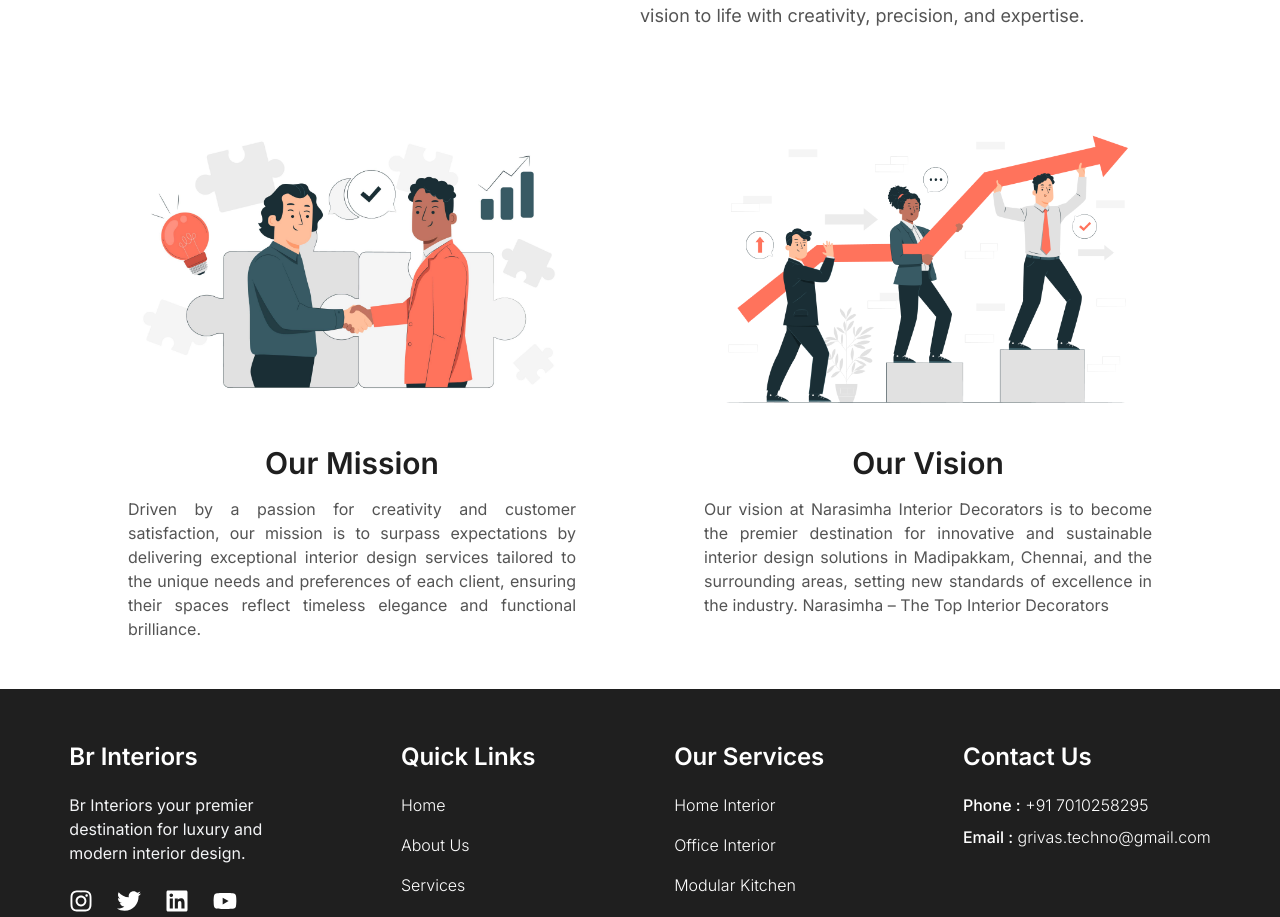
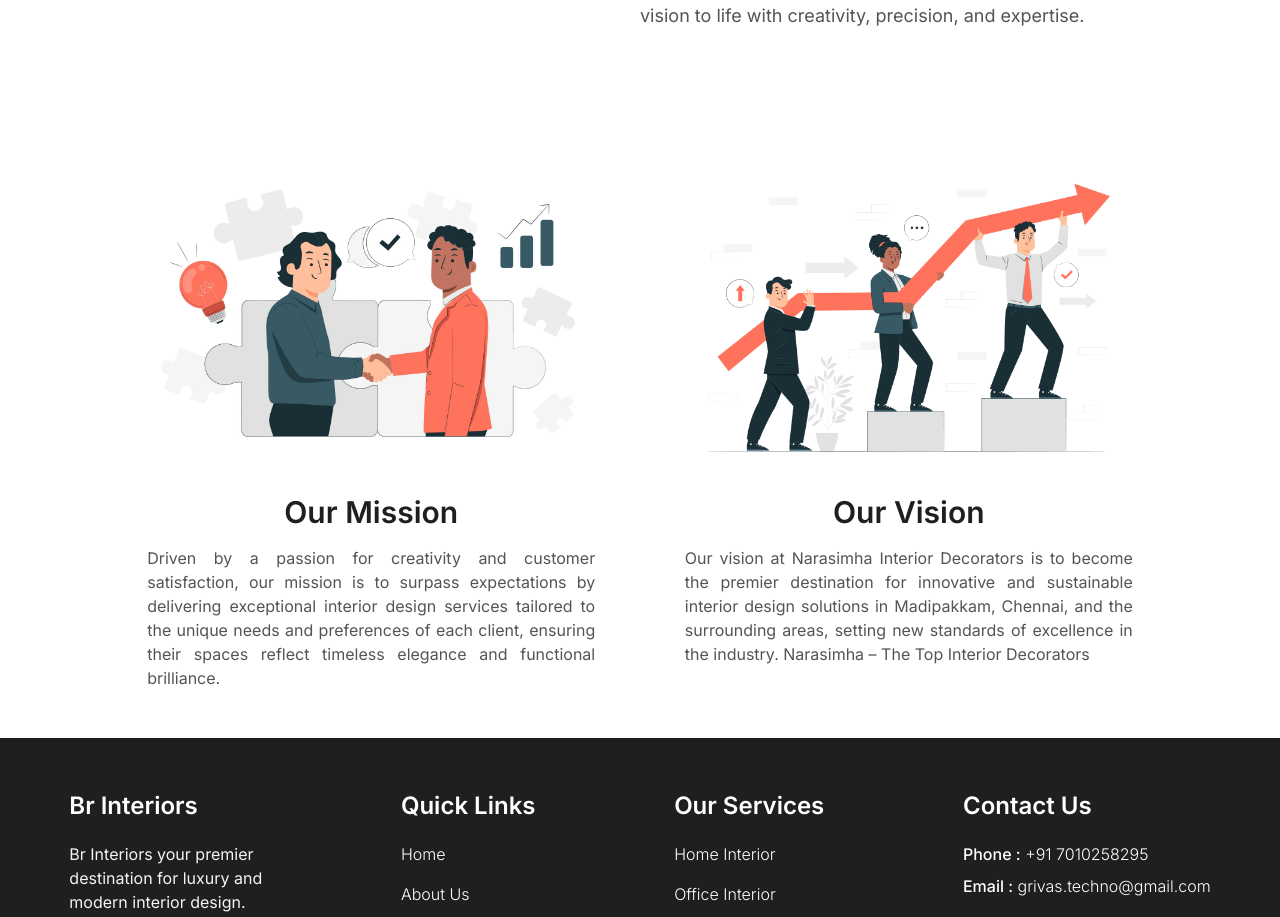
Before and after one commit to Sirajudeen-kb/interior, a Next.js app: page /about in a window 1280 px wide. Shown: the part 944-1861 px from the top of the page. Built offline with nearby package versions, Linux system fonts and the light colour scheme.

Commit message:
Added animations to about.

```diff
--- a/app/about/page.tsx
+++ b/app/about/page.tsx
@@ -12,6 +12,16 @@ import { useInView } from "react-intersection-observer";
 const About: React.FC = () => {
 
    const { ref: aboutRef, inView: aboutInView } = useInView({
+     triggerOnce: true,
+     threshold: 0.2,
+   });
+
+   const { ref: missionRef, inView: missionInView } = useInView({
+     triggerOnce: true,
+     threshold: 0.2,
+   });
+
+   const { ref: visionRef, inView: visionInView } = useInView({
      triggerOnce: true,
      threshold: 0.2,
    });
@@ -71,19 +81,24 @@ const About: React.FC = () => {
           </div>
         </div>
       </div>
-      <div className="flex flex-col lg:flex-row justify-center gap-x-16 max-w-full pb-12">
-        <div className="flex flex-col items-center lg:w-2/5 px-8 mb-12 lg:mb-0">
+      <div className="flex flex-col md:flex-row justify-center gap-8 md:gap-12 lg:gap-16 max-w-full py-12 px-4 sm:px-8 md:px-12 lg:px-12">
+        <div
+          ref={missionRef}
+          className={`flex flex-col items-center w-full md:w-1/2 lg:w-2/5 mb-12 md:mb-0 transition-opacity duration-[2500ms] ${
+            missionInView ? "animate-slide-right opacity-100" : "opacity-0"
+          }`}
+        >
           <Image
             src={mission}
             width={450}
             height={450}
             alt="Our Mission"
-            className="mb-7"
+            className="mb-7 w-full max-w-[450px] h-auto"
           />
           <h2 className="font-semibold text-3xl mb-4 text-[#1F1F1F]">
             Our Mission
           </h2>
-          <p className="text-justify max-w-md text-[#545454]">
+          <p className="text-justify max-w-md mx-auto text-[#545454]">
             Driven by a passion for creativity and customer satisfaction, our
             mission is to surpass expectations by delivering exceptional
             interior design services tailored to the unique needs and
@@ -92,16 +107,23 @@ const About: React.FC = () => {
           </p>
         </div>
 
-        <div className="flex flex-col items-center lg:w-2/5 px-8">
+        <div
+          ref={visionRef}
+          className={`flex flex-col items-center w-full md:w-1/2 lg:w-2/5 transition-opacity duration-[2500ms] ${
+            visionInView ? "animate-slide-left opacity-100" : "opacity-0"
+          }`}
+        >
           <Image
             src={vision}
             width={450}
             height={450}
             alt="Our Vision"
-            className="mb-7"
+            className="mb-7 w-full max-w-[450px] h-auto"
           />
-          <h2 className="font-semibold text-3xl mb-4 text-[#1F1F1F]">Our Vision</h2>
-          <p className="text-justify max-w-md text-[#545454]">
+          <h2 className="font-semibold text-3xl mb-4 text-[#1F1F1F]">
+            Our Vision
+          </h2>
+          <p className="text-justify max-w-md mx-auto text-[#545454]">
             Our vision at Narasimha Interior Decorators is to become the premier
             destination for innovative and sustainable interior design solutions
             in Madipakkam, Chennai, and the surrounding areas, setting new
```
